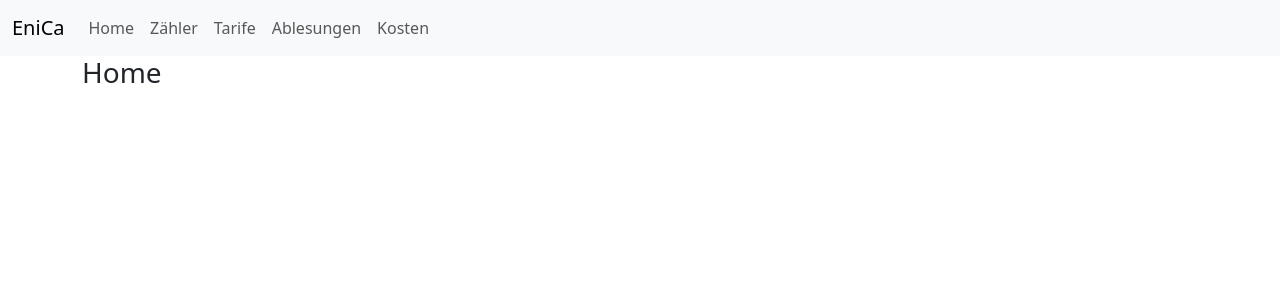
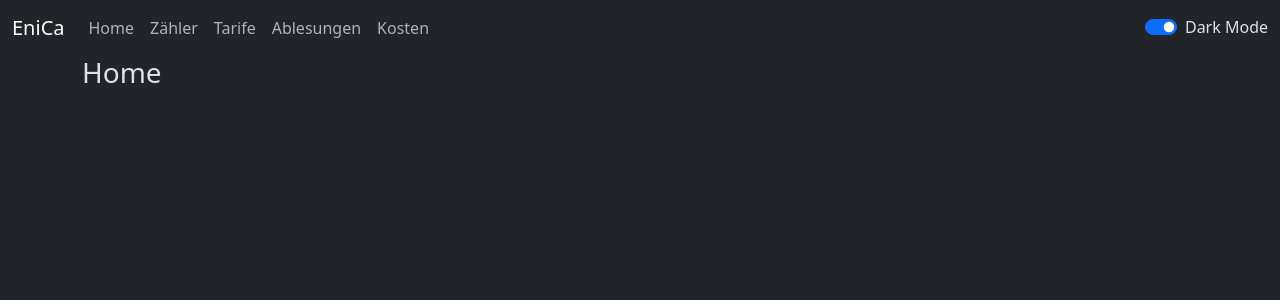
Before and after one commit to Sebastian-Adrian/EniCa, a Vue app in the folder src/frontend/: page / in a window 1280 px wide. Shown: the top 300 px of the page. Built offline with nearby package versions, Linux system fonts and the light colour scheme.

Commit message:
add Darkmode toggle

```diff
--- a/src/frontend/public/index.html
+++ b/src/frontend/public/index.html
@@ -1,5 +1,5 @@
 <!DOCTYPE html>
-<html lang="">
+<html lang="de">
   <head>
     <meta charset="utf-8">
     <meta http-equiv="X-UA-Compatible" content="IE=edge">
--- a/src/frontend/src/App.vue
+++ b/src/frontend/src/App.vue
@@ -1,5 +1,5 @@
 <template>
-  <nav class="navbar navbar-expand-lg navbar-light bg-light">
+  <nav class="navbar navbar-expand-lg">
     <div class="container-fluid">
       <a class="navbar-brand" href="#">EniCa</a>
       <button class="navbar-toggler" type="button" data-bs-toggle="collapse" data-bs-target="#navbarNav" aria-controls="navbarNav" aria-expanded="false" aria-label="Toggle navigation">
@@ -24,6 +24,11 @@
           </li>
         </ul>
       </div>
+      <!-- Bootstrap 5 DarkMode Toggle -->
+      <div class="form-check form-switch">
+        <input class="form-check-input" type="checkbox" id="darkModeSwitch" checked>
+        <label class="form-check-label" for="darkModeSwitch">Dark Mode</label>
+      </div>
     </div>
   </nav>
   <main>
@@ -44,4 +49,30 @@
   }
 
 }
+
+// Bootstrap 5 DarkMode Toggle
+document.addEventListener('DOMContentLoaded', () => {
+  const htmlElement = document.documentElement;
+  const switchElement = document.getElementById('darkModeSwitch');
+
+  const currentTheme = localStorage.getItem('bsTheme') || 'dark';
+  htmlElement.setAttribute('data-bs-theme', currentTheme);
+  switchElement.checked = currentTheme === 'dark';
+
+  switchElement.addEventListener('change', function () {
+    if (this.checked) {
+      htmlElement.setAttribute('data-bs-theme', 'dark');
+      localStorage.setItem('bsTheme', 'dark');
+    } else {
+      htmlElement.setAttribute('data-bs-theme', 'light');
+      localStorage.setItem('bsTheme', 'light');
+    }
+  });
+});
 </script>
+
+<style lang="sass">
+
+$enable-dark-mode: false !default
+
+</style>
```
